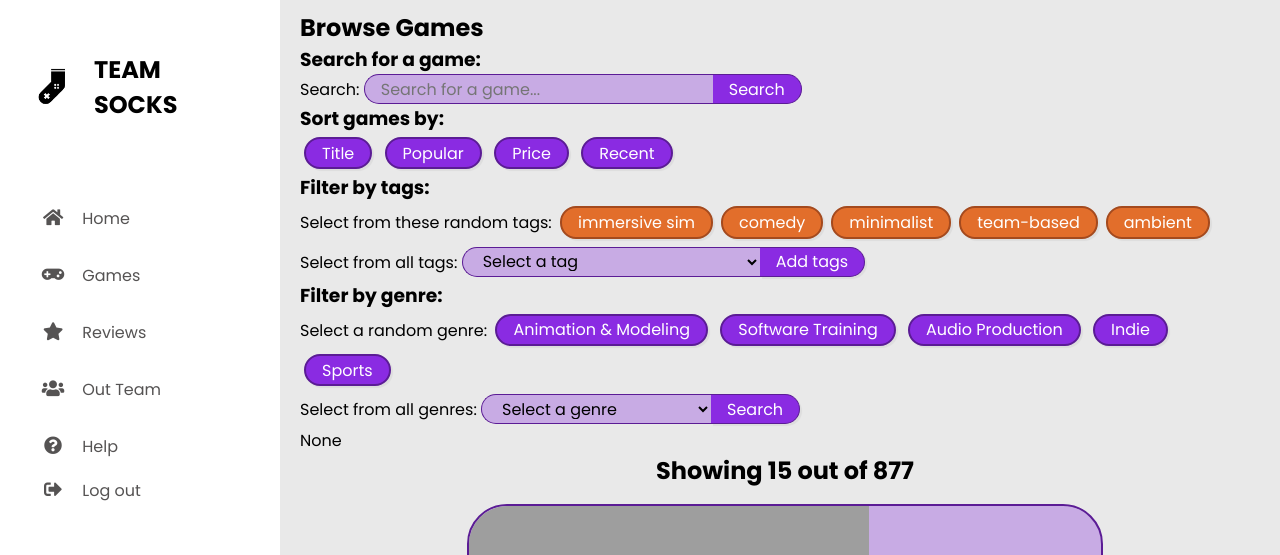
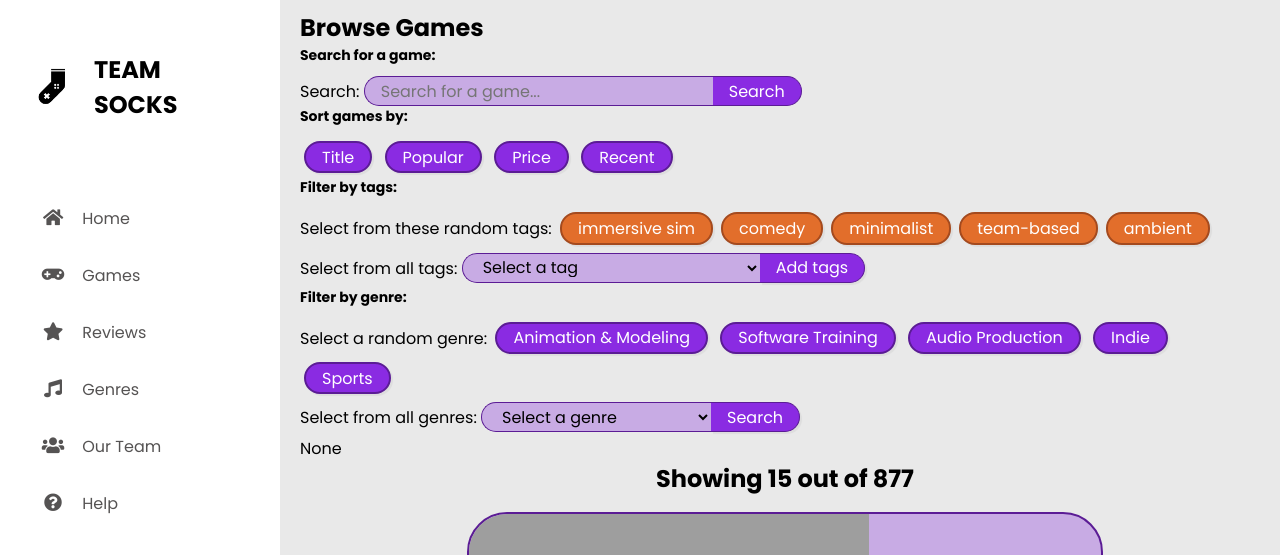
Before and after one commit to histefanhere/cs235-2023-gameswebapp-assignment-alas165_szdr400_hhu354, a Flask app: page /browse in a window 1280 px wide. Shown: the top 555 px of the page. Run offline with Flask 3, Linux system fonts and the light colour scheme; some libraries are stand-ins or nearby versions; grey boxes are pictures that could not be loaded.

Commit message:
Genre nav update

```diff
--- a/games/static/css/styles.css
+++ b/games/static/css/styles.css
@@ -86,9 +86,9 @@ nav i {
   text-align: center;
 }
 
-.logout {
+.logout{
   position: absolute;
-  bottom: 20px;
+  bottom: 0;
 }
 
 /* Main Section */
@@ -124,6 +124,8 @@ nav i {
 
 .main-body {
   padding: 10px 10px 10px 20px;
+  max-width: 1200px; /* or whatever max-width you prefer */
+  margin: auto;
 }
 
 h1 {
@@ -349,3 +351,53 @@ footer {
 .footer-social a:hover {
   color: #f39c12;
 }
+
+/* Add styles for the mega menu */
+.genre-li {
+  position: relative;
+}
+
+.mega-menu {
+  display: none;
+  position: absolute;
+  top: 100%;
+  right: 0;
+  background: rgb(233, 233, 233);
+  border: 1px solid white;
+  box-shadow: 0px 5px 10px rgba(0, 0, 0, 0.2);
+  border-radius: 10px;
+  z-index: 1;
+}
+
+.genre-li:hover .mega-menu {
+  display: flex;
+}
+
+.genre-column {
+  padding: 10px;
+  border-right: 1px solid var(--col-border);
+  text-align: left;
+}
+
+.genre-column:last-child {
+  border-right: none;
+}
+
+h3 {
+  font-size: 14px;
+  font-weight: bold;
+  margin-bottom: 10px;
+}
+
+.mega-menu a {
+  display: block;
+  color: var(--col-text);
+  padding: 5px 0;
+  text-decoration: none;
+  transition: background-color 0.2s;
+}
+
+.mega-menu a:hover {
+  color: #f39c12;
+  transition: all 0.2s;
+}
--- a/games/templates/layout.html
+++ b/games/templates/layout.html
@@ -36,10 +36,34 @@
               <span class="nav-item">Reviews</span>
             </a>
           </li>
+          <li class="genre-li">
+            <a href="#">
+              <i class="fas fa-music"></i>
+              <span class="nav-item">Genres</span>
+            </a>
+            <div class="mega-menu">
+              <div class="genre-column">
+                <h3>Popular Genres</h3>
+                <a href="#">Action</a>
+                <a href="#">Adventure</a>
+                <a href="#">Casual</a>
+                <a href="#">Indie</a>
+                <a href="#">Simulation</a>
+              </div>
+              <div class="genre-column">
+                <h3>Classical Genres</h3>
+                <a href="#">Racing</a>
+                <a href="#">RPG</a>
+                <a href="#">Strategy</a>
+                <a href="#">Utilities</a>
+                <a href="#">More</a>
+              </div>
+            </div>
+          </li>
           <li>
             <a href="#">
               <i class="fas fa-users"></i>
-              <span class="nav-item">Out Team</span>
+              <span class="nav-item">Our Team</span>
             </a>
           </li>
           <li>
@@ -54,7 +78,6 @@
               <span class="nav-item">Log out</span>
             </a>
           </li>
-        </ul>
         </ul>
       </div>
     </nav>
@@ -74,7 +97,7 @@
                 <a href="{{ url_for('home') }}">Home</a>
                 <a href="{{ url_for('games_bp.browse_games') }}">Games</a>
                 <a href="#">Reviews</a>
-                <a href="#">Out Team</a>
+                <a href="#">Our Team</a>
                 <a href="#">Help</a>
             </div>
             <div class="footer-social">
```
